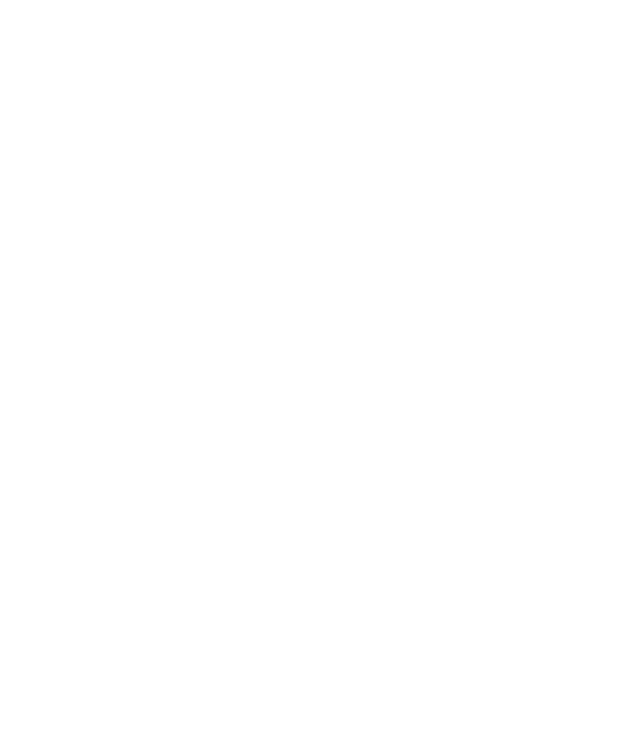
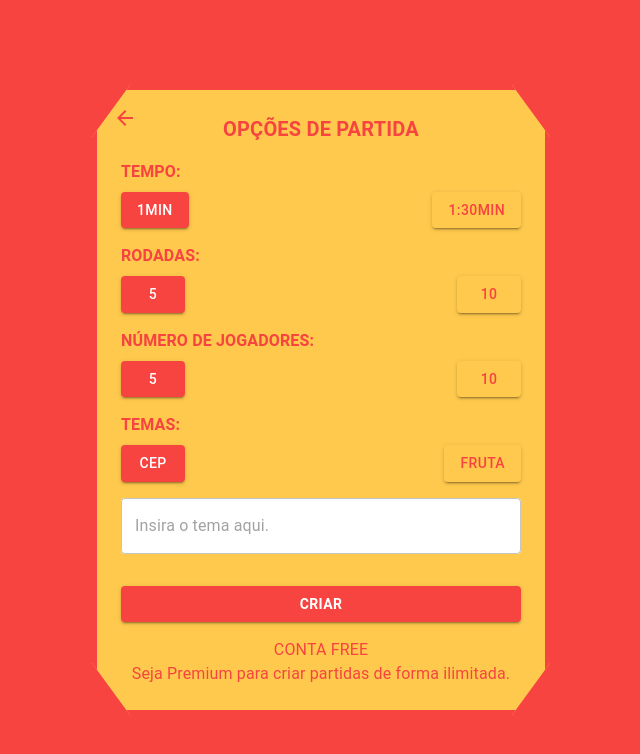
Before and after one commit to stop-esiii/Front-stop, a React (Create React App) app: page /game-options in a window 1280 px wide. Before the commit this address had no page. Shown: the top 754 px of the page, without its empty margins (319-959 px from the left). Built offline with nearby package versions, Linux system fonts and the light colour scheme.

Commit message:
Implementação da parte de server do web socket

```diff
--- a/src/App.js
+++ b/src/App.js
@@ -1,11 +1,12 @@
 // src/App.js
 import React from 'react';
-import { BrowserRouter as Router, Routes, Route } from 'react-router-dom';
-import { createTheme, ThemeProvider } from '@mui/material/styles';
+import {BrowserRouter as Router, Routes, Route} from 'react-router-dom';
+import {createTheme, ThemeProvider} from '@mui/material/styles';
 import Home from './pages/Home/Home';
 import Login from './pages/Login/Login';
 import Register from './pages/Register/Register';
-import Profile from './pages/Profile/Profile'; // Importando o Profile
+import Profile from './pages/Profile/Profile';
+import GameOptions from './pages/GameOptions/GameOptions';
 
 const theme = createTheme({
     palette: {
@@ -24,10 +25,11 @@ function App() {
             <Router>
                 <div className="App">
                     <Routes>
-            <Route path="/" element={<Home />} />
-            <Route path="/login" element={<Login />} />
-            <Route path="/register" element={<Register />} />
-            <Route path="/profile" element={<Profile />} />
+                        <Route path="/" element={<Home/>}/>
+                        <Route path="/login" element={<Login/>}/>
+                        <Route path="/register" element={<Register/>}/>
+                        <Route path="/profile" element={<Profile/>}/>
+                        <Route path="/game-options" element={<GameOptions/>}/> {/* Nova rota */}
                     </Routes>
                 </div>
             </Router>
--- /dev/null
+++ b/src/pages/GameOptions/GameOptions.jsx
@@ -0,0 +1,104 @@
+// src/pages/GameOptions/GameOptions.jsx
+import React from 'react';
+import {Box, Button, Typography, TextField, IconButton} from '@mui/material';
+import {useNavigate} from 'react-router-dom';
+import ArrowBackIcon from '@mui/icons-material/ArrowBack';
+
+function GameOptions() {
+    const navigate = useNavigate();
+
+    return (
+        <Box
+            sx={{
+                display: 'flex',
+                justifyContent: 'center',
+                alignItems: 'center',
+                height: '100vh',
+                backgroundColor: '#f74440',
+            }}
+        >
+            <Box
+                sx={{
+                    width: 400,
+                    padding: 3,
+                    borderRadius: 4,
+                    backgroundColor: '#ffc94d',
+                    position: 'relative',
+                    border: '10px solid #f74440',
+                    clipPath: 'polygon(10% 0%, 90% 0%, 100% 10%, 100% 90%, 90% 100%, 10% 100%, 0% 90%, 0% 10%)',
+                }}
+            >
+                {/* Botão para voltar */}
+                <IconButton
+                    onClick={() => navigate('/profile')}
+                    sx={{position: 'absolute', top: 8, left: 8, color: '#f74440'}}
+                >
+                    <ArrowBackIcon/>
+                </IconButton>
+
+                <Typography
+                    sx={{textAlign: 'center', color: '#f74440', fontWeight: 'bold', fontSize: '20px', marginBottom: 2}}>
+                    OPÇÕES DE PARTIDA
+                </Typography>
+
+                {/* Opções de Tempo */}
+                <Typography sx={{color: '#f74440', fontWeight: 'bold', marginBottom: 1}}>TEMPO:</Typography>
+                <Box sx={{display: 'flex', justifyContent: 'space-between', marginBottom: 2}}>
+                    <Button variant="contained" sx={{backgroundColor: '#f74440', color: '#fff'}}>1MIN</Button>
+                    <Button variant="contained" sx={{backgroundColor: '#ffc94d', color: '#f74440'}}>1:30MIN</Button>
+                </Box>
+
+                {/* Rodadas */}
+                <Typography sx={{color: '#f74440', fontWeight: 'bold', marginBottom: 1}}>RODADAS:</Typography>
+                <Box sx={{display: 'flex', justifyContent: 'space-between', marginBottom: 2}}>
+                    <Button variant="contained" sx={{backgroundColor: '#f74440', color: '#fff'}}>5</Button>
+                    <Button variant="contained" sx={{backgroundColor: '#ffc94d', color: '#f74440'}}>10</Button>
+                </Box>
+
+                {/* Número de Jogadores */}
+                <Typography sx={{color: '#f74440', fontWeight: 'bold', marginBottom: 1}}>NÚMERO DE
+                    JOGADORES:</Typography>
+                <Box sx={{display: 'flex', justifyContent: 'space-between', marginBottom: 2}}>
+                    <Button variant="contained" sx={{backgroundColor: '#f74440', color: '#fff'}}>5</Button>
+                    <Button variant="contained" sx={{backgroundColor: '#ffc94d', color: '#f74440'}}>10</Button>
+                </Box>
+
+                {/* Temas */}
+                <Typography sx={{color: '#f74440', fontWeight: 'bold', marginBottom: 1}}>TEMAS:</Typography>
+                <Box sx={{display: 'flex', justifyContent: 'space-between', marginBottom: 2}}>
+                    <Button variant="contained" sx={{backgroundColor: '#f74440', color: '#fff'}}>CEP</Button>
+                    <Button variant="contained" sx={{backgroundColor: '#ffc94d', color: '#f74440'}}>FRUTA</Button>
+                </Box>
+
+                {/* Input para novos temas */}
+                <TextField
+                    placeholder="Insira o tema aqui."
+                    fullWidth
+                    sx={{backgroundColor: '#fff', borderRadius: 1, marginBottom: 2}}
+                />
+
+                {/* Botão para criar partida */}
+                <Button
+                    variant="contained"
+                    fullWidth
+                    sx={{
+                        backgroundColor: '#f74440',
+                        color: '#fff',
+                        fontWeight: 'bold',
+                        marginTop: 2,
+                    }}
+                >
+                    CRIAR
+                </Button>
+
+                <Typography sx={{textAlign: 'center', color: '#f74440', marginTop: 2}}>
+                    CONTA FREE <br/>
+                    <Typography sx={{color: '#f74440'}}>Seja Premium para criar partidas de forma
+                        ilimitada.</Typography>
+                </Typography>
+            </Box>
+        </Box>
+    );
+}
+
+export default GameOptions;
--- a/src/pages/Profile/Profile.jsx
+++ b/src/pages/Profile/Profile.jsx
@@ -1,13 +1,62 @@
-// src/pages/Profile/Profile.jsx
-import React from 'react';
-import { Box, Button, Typography, IconButton } from '@mui/material';
+import React, {useState, useEffect} from 'react';
+import {Box, Button, Typography, IconButton} from '@mui/material';
+import {useNavigate} from 'react-router-dom';
 import SettingsIcon from '@mui/icons-material/Settings';
 import HelpIcon from '@mui/icons-material/Help';
-import { useNavigate } from 'react-router-dom';
+import io from 'socket.io-client';
+
 
 function Profile() {
     const navigate = useNavigate();
-  const userName = "Nome do Usuário"; // Aqui você pode obter o nome real do usuário autenticado
+    const userName = "Nome do Usuário";
+    const [roomCode, setRoomCode] = useState('');
+    const [socket, setsocket] = useState(null)
+    useEffect(() => {
+        const socket = io('wss://stop-backend.up.railway.app', {
+            transports: ['websocket'],
+        });
+
+        setsocket(socket);
+
+        socket.on('connect', () => {
+            console.log('Conectado ao WebSocket');
+        });
+
+        socket.on('connect_error', (err) => {
+            console.error('Erro de conexão:', err);
+        });
+
+        socket.on('disconnect', () => {
+            console.log('Desconectado do WebSocket');
+        });
+
+        socket.on('join', (data) => {
+            setRoomCode(data);
+        });
+
+        return () => {
+            socket.disconnect();
+        };
+    }, []);
+//
+    const handleCreateRoom = () => {
+        const roomData = {
+            id_user: 1,
+            time: 90,
+            rounds: 10,
+            max_members: 10,
+            themes: ['string'],
+        };
+    };
+    const sendMessage = () => {
+        if (socket && 'Teste') {
+            socket.emit('message', "teste");
+        }
+    };
+
+    const handleJoinRoom = () => {
+        console.log("pegou")
+};
 
     return (
         <Box
@@ -33,21 +82,22 @@ function Profile() {
                 {/* Ícone de ajuda */}
                 <IconButton
                     onClick={() => console.log('Ajuda clicada')}
-          sx={{ position: 'absolute', top: 8, right: 48, color: '#f74440' }}
+                    sx={{position: 'absolute', top: 8, right: 48, color: '#f74440'}}
                 >
-          <HelpIcon />
+                    <HelpIcon/>
                 </IconButton>
 
                 {/* Ícone de configurações */}
                 <IconButton
                     onClick={() => console.log('Configurações clicadas')}
-          sx={{ position: 'absolute', top: 8, right: 8, color: '#f74440' }}
+                    sx={{position: 'absolute', top: 8, right: 8, color: '#f74440'}}
                 >
-          <SettingsIcon />
+                    <SettingsIcon/>
                 </IconButton>
 
                 {/* Boas-vindas ao usuário */}
-        <Typography sx={{ textAlign: 'center', color: '#f74440', fontWeight: 'bold', fontSize: '20px', marginBottom: 2 }}>
+                <Typography
+                    sx={{textAlign: 'center', color: '#f74440', fontWeight: 'bold', fontSize: '20px', marginBottom: 2}}>
                     Olá, {userName}
                 </Typography>
 
@@ -66,9 +116,9 @@ function Profile() {
                 </Box>
 
                 {/* Status da Conta */}
-        <Typography sx={{ textAlign: 'center', color: '#000', fontWeight: 'bold', marginBottom: 2 }}>
-          Conta Free <br />
-          <Typography sx={{ color: '#f74440' }}>Seja Premium.</Typography>
+                <Typography sx={{textAlign: 'center', color: '#000', fontWeight: 'bold', marginBottom: 2}}>
+                    Conta Free <br/>
+                    <Typography sx={{color: '#f74440'}}>Seja Premium.</Typography>
                 </Typography>
 
                 {/* Botões de ações */}
@@ -81,7 +131,7 @@ function Profile() {
                         fontWeight: 'bold',
                         marginBottom: 2,
                     }}
-          onClick={() => console.log('Criar partida clicada')}
+                    onClick={sendMessage}
                 >
                     CRIAR PARTIDA
                 </Button>
@@ -93,10 +143,15 @@ function Profile() {
                         color: '#fff',
                         fontWeight: 'bold',
                     }}
-          onClick={() => console.log('Entrar em partida clicada')}
+                    onClick={handleJoinRoom}
                 >
                     ENTRAR EM PARTIDA
                 </Button>
+                {roomCode && (
+                    <Typography sx={{textAlign: 'center', color: '#f74440', fontWeight: 'bold', marginTop: 2}}>
+                        {roomCode}
+                    </Typography>
+                )}
             </Box>
         </Box>
     );
```
Also changed, not shown: server.js (+34 -34 lines), src/pages/Home/Home.jsx (line endings or trailing spaces). Lines whose indentation alone changed are shown as unchanged.
